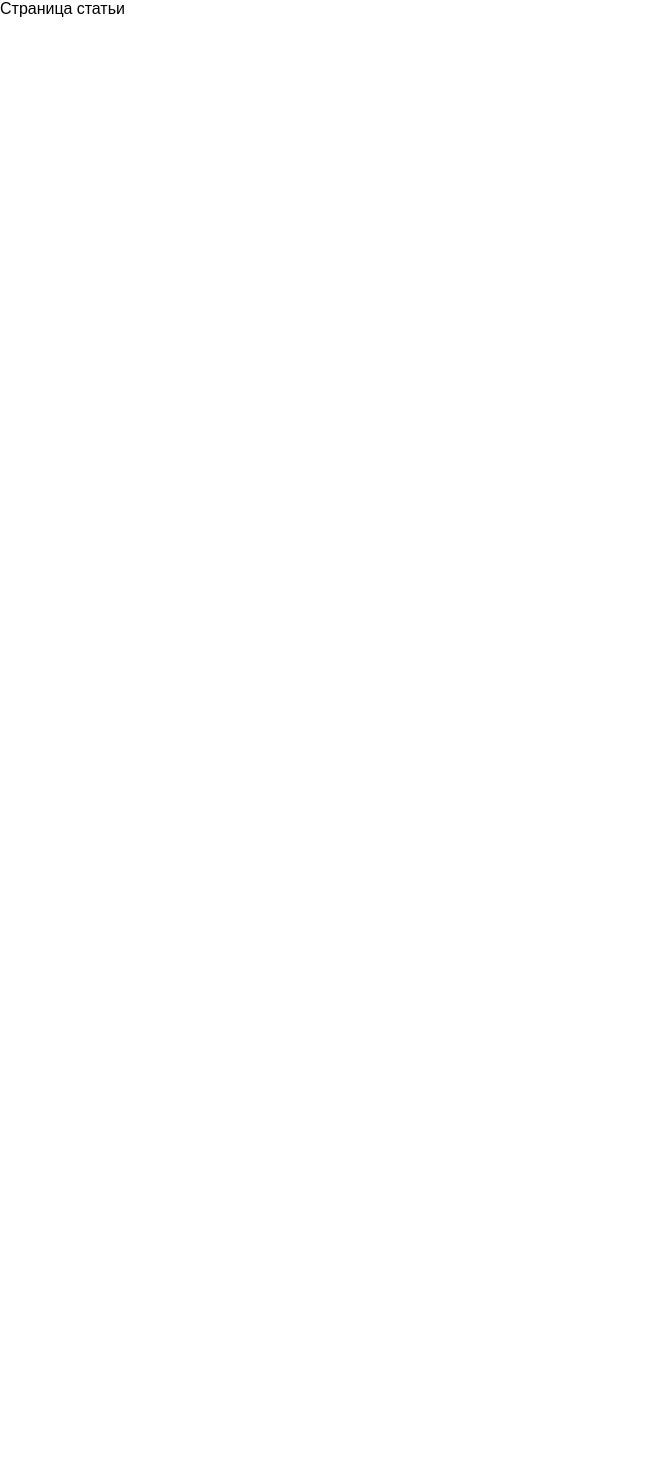
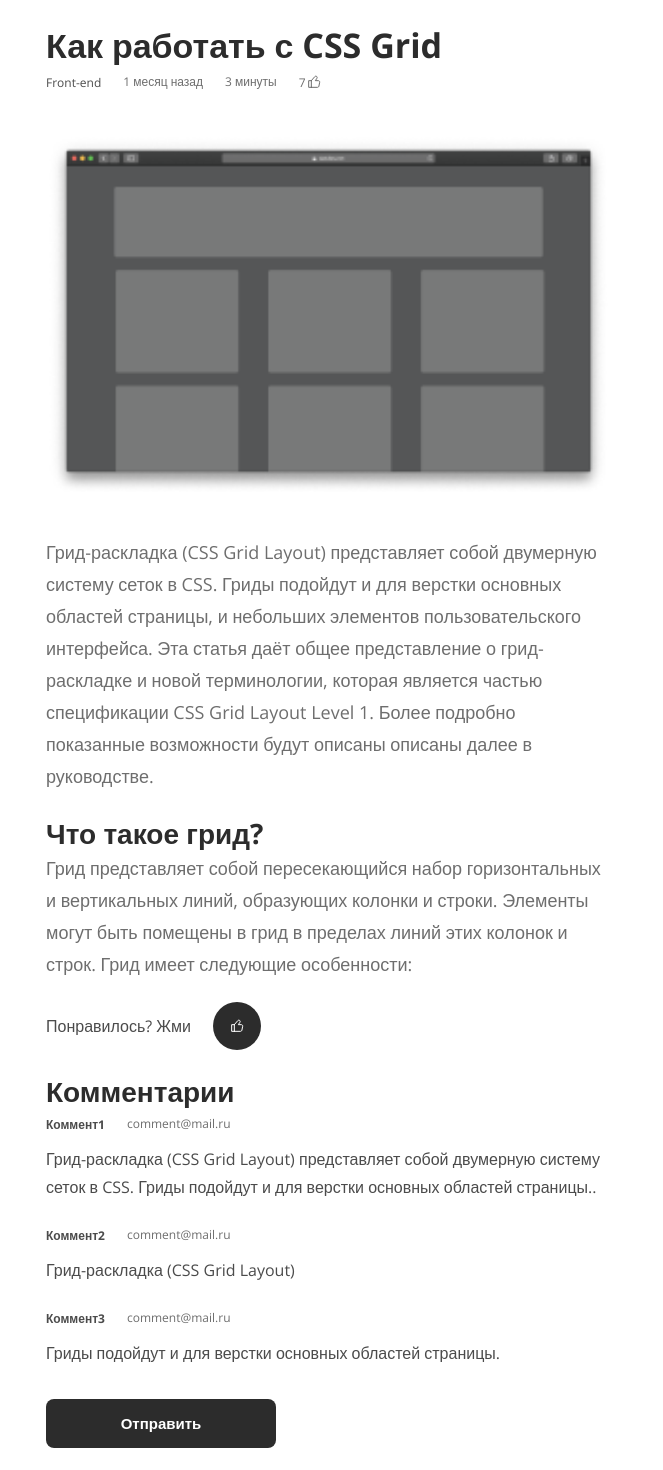
Before and after one commit to frontvlad/dz, a Next.js app: page /article in a window 1280 px wide. Shown: the part 78-1548 px from the top of the page, without its empty margins (0-663 px from the left). Before the commit the page ends 800 px from the top, so only its background shows below. Built offline with nearby package versions, Linux system fonts and the light colour scheme.

Commit message:
add-layout

```diff
--- /dev/null
+++ b/app/(site)/article/page.module.scss
@@ -0,0 +1,37 @@
+.page {
+  max-width: 657px;
+  padding: 25px 46px;
+
+  .infoWrapper {
+    display: flex;
+    gap: 22px;
+    align-items: center;
+  }
+
+  .img {
+    position: relative;
+    max-width: 687px;
+    height: 440px;
+    text-align: left;
+  }
+
+  .wrapper {
+    margin-bottom: 22px;
+  }
+
+  .likeWrapper {
+    display: flex;
+    gap: 22px;
+    align-items: center;
+  }
+
+  .commentList {
+    display: flex;
+    flex-direction: column;
+    gap: 10px;
+  }
+
+  .button {
+    width: 230px;
+  }
+}
--- a/app/(site)/article/page.tsx
+++ b/app/(site)/article/page.tsx
@@ -1,5 +1,11 @@
 import { Metadata } from "next";
+import Image from "next/image";
 
+import { Comment, LikeButton } from "@/components";
+import { mockComments } from "@/mock/mock";
+import { Button, HTag, Like, P, Tag } from "@/ui";
+
+import styles from "./page.module.scss";
 
 export const metadata: Metadata = {
   title: "Article",
@@ -7,8 +13,65 @@ export const metadata: Metadata = {
 
 export default function Home() {
   return (
-    <main>
-      Страница статьи
+    <main className={styles.page}>
+      <HTag tag="h1">Как работать с CSS Grid</HTag>
+      <div className={styles.infoWrapper}>
+        <Tag type="normal">Front-end</Tag>
+        <Tag type="light">1 месяц назад</Tag>
+        <Tag type="light">3 минуты</Tag>
+        <Like count={7}></Like>
+      </div>
+      <div className={styles.img}>
+        <Image
+          alt="article preview"
+          fill
+          objectFit="contain"
+          src={"/article-img.png"}
+        />
+      </div>
+      <div className={styles.wrapper}>
+        <P size="l">
+          Грид-раскладка (CSS Grid Layout) представляет собой двумерную систему
+          сеток в CSS. Гриды подойдут и для верстки основных областей страницы,
+          и небольших элементов пользовательского интерфейса. Эта статья даёт
+          общее представление о грид-раскладке и новой терминологии, которая
+          является частью спецификации CSS Grid Layout Level 1. Более подробно
+          показанные возможности будут описаны описаны далее в руководстве.
+        </P>
+      </div>
+      <div className={styles.wrapper}>
+        <HTag tag="h2">Что такое грид?</HTag>
+        <P size="l">
+          Грид представляет собой пересекающийся набор горизонтальных и
+          вертикальных линий, образующих колонки и строки. Элементы могут быть
+          помещены в грид в пределах линий этих колонок и строк. Грид имеет
+          следующие особенности:
+        </P>
+      </div>
+      <div className={styles.wrapper}>
+        <div className={styles.likeWrapper}>
+          <P size="m">Понравилось? Жми</P>
+          <LikeButton isActive />
+        </div>
+      </div>
+      <div className={styles.wrapper}>
+        <HTag tag="h2">Комментарии</HTag>
+        <div className={styles.commentList}>
+          {mockComments.map((comment) => {
+            return (
+              <Comment
+                key={comment.id}
+                email={comment.email}
+                name={comment.name}
+              >
+                {comment.comment}
+              </Comment>
+            );
+          })}
+        </div>
+      </div>
+
+      <Button className={styles.button}>Отправить</Button>
     </main>
   );
 }
--- /dev/null
+++ b/app/(site)/page.module.scss
@@ -0,0 +1,10 @@
+.list {
+    display: grid;
+    grid-template-columns: repeat(auto-fit, minmax(250px, 1fr));
+    gap: 34px;
+    justify-items: center;
+}
+
+.page {
+    padding: 0 46px 10px;
+}
--- a/components/ArticleCard/ArticleCard.module.scss
+++ b/components/ArticleCard/ArticleCard.module.scss
@@ -1,4 +1,5 @@
 .card {
+  width: 100%;
   min-width: 250px;
   max-width: 450px;
   padding: 10px;
--- /dev/null
+++ b/components/Comment/Comment.module.scss
@@ -0,0 +1,10 @@
+.userWrapper {
+  display: flex;
+  gap: 22px;
+  align-items: center;
+  margin-bottom: 7px;
+}
+
+.comment {
+  margin-bottom: 10px;
+}
--- /dev/null
+++ b/components/Comment/Comment.tsx
@@ -0,0 +1,27 @@
+import clsx from "clsx";
+import React, { FC } from "react";
+
+import { P, Tag } from "@/ui";
+
+import styles from "./Comment.module.scss";
+import { CommentProps } from "./Comment.props";
+
+export const Comment: FC<CommentProps> = ({
+  name,
+  email,
+  children,
+  className,
+  ...props
+}) => {
+  return (
+    <div className={clsx(styles.card, className)} {...props}>
+      <div className={styles.userWrapper}>
+        <Tag type="bold">{name}</Tag>
+        <Tag type="light">{email}</Tag>
+      </div>
+      <P className={styles.comment} size="m">
+        {children}
+      </P>
+    </div>
+  );
+};
--- a/components/Header/Header.module.scss
+++ b/components/Header/Header.module.scss
@@ -4,7 +4,7 @@
   align-items: center;
   justify-content: space-between;
 
-  padding: 10px;
+  padding: 10px 46px;
 
   .title {
     font-size: 40px;
--- a/components/index.ts
+++ b/components/index.ts
@@ -1,3 +1,4 @@
 export * from "./ArticleCard/ArticleCard";
+export * from "./Comment/Comment";
 export * from "./Header/Header";
 export * from "./LikeButton/LikeButton";
--- a/mock/mock.ts
+++ b/mock/mock.ts
@@ -1,4 +1,49 @@
-export const mockData = {
+export const mockData = [
+  {
+    category: "Front-end",
+    description:
+      "Грид-раскладка (CSS Grid Layout) представляет собой двумерную систему сеток в CSS. Гриды подойдут и для верстки основных областей страницы..",
+    likeCount: 4,
+    publicationTime: "1 месяц назад",
+    readingTime: "9 минут",
+    title: "Как работать с CSS Grid?",
+    href: "/article",
+    img: "/article-img.png",
+  },
+  {
+    category: "Front-end",
+    description:
+      "Грид-раскладка",
+    likeCount: 4,
+    publicationTime: "1 месяц назад",
+    readingTime: "3 минуты",
+    title: "Как работать с CSS Grid?",
+    href: "/article",
+    img: "/article-img.png",
+  },
+  {
+    category: "Front-end",
+    description:
+      "Гриды подойдут и для верстки основных областей страницы..",
+    likeCount: 4,
+    publicationTime: "2 месяца назад",
+    readingTime: "3 минуты",
+    title: "Как работать с CSS Grid?",
+    href: "/article",
+    img: "/article-img.png",
+  },
+  {
+    category: "Front-end",
+    description:
+      "CSS Grid",
+    likeCount: 4,
+    publicationTime: "2 месяца назад",
+    readingTime: "9 минуты",
+    title: "Как работать с CSS Grid?",
+    href: "/article",
+    img: "/article-img.png",
+  },
+  {
     category: "Front-end",
     description:
       "Грид-раскладка (CSS Grid Layout) представляет собой двумерную систему сеток в CSS. Гриды подойдут и для верстки основных областей страницы..",
@@ -6,6 +51,95 @@ export const mockData = {
     publicationTime: "1 месяц назад",
     readingTime: "3 минуты",
     title: "Как работать с CSS Grid?",
-  href: "/",
+    href: "/article",
     img: "/article-img.png",
-};
+  },
+  {
+    category: "Front-end",
+    description:
+      "CSS",
+    likeCount: 4,
+    publicationTime: "1 месяц назад",
+    readingTime: "3 минуты",
+    title: "Как работать с CSS Grid?",
+    href: "/article",
+    img: "/article-img.png",
+  },
+  {
+    category: "Front-end",
+    description:
+      "Грид-раскладка (CSS Grid Layout) представляет собой двумерную систему сеток в CSS. Гриды подойдут и для верстки основных областей страницы..",
+    likeCount: 4,
+    publicationTime: "1 месяц назад",
+    readingTime: "3 минуты",
+    title: "Как работать с CSS Grid?",
+    href: "/article",
+    img: "/article-img.png",
+  },
+  {
+    category: "Front-end",
+    description:
+      "Грид-раскладка (CSS Grid Layout) представляет собой двумерную систему сеток в CSS. Гриды подойдут и для верстки основных областей страницы..",
+    likeCount: 4,
+    publicationTime: "1 месяц назад",
+    readingTime: "3 минуты",
+    title: "Как работать с CSS Grid?",
+    href: "/article",
+    img: "/article-img.png",
+  },
+  {
+    category: "Front-end",
+    description:
+      "Грид-раскладка",
+    likeCount: 4,
+    publicationTime: "1 месяц назад",
+    readingTime: "2 минуты",
+    title: "Как работать с CSS Grid?",
+    href: "/article",
+    img: "/article-img.png",
+  },
+  {
+    category: "Front-end",
+    description:
+      "Грид-раскладка",
+    likeCount: 4,
+    publicationTime: "1 месяц назад",
+    readingTime: "3 минуты",
+    title: "Как работать с CSS Grid?",
+    href: "/article",
+    img: "/article-img.png",
+  },
+  {
+    category: "Front-end",
+    description:
+      "Грид-раскладка",
+    likeCount: 4,
+    publicationTime: "1 месяц назад",
+    readingTime: "3 минуты",
+    title: "Как работать с CSS Grid?",
+    href: "/article",
+    img: "/article-img.png",
+  },
+];
+
+export const mockComments = [
+  {
+    id: 23141,
+    name: "Коммент1",
+    email: "comment@mail.ru",
+    comment:
+      "Грид-раскладка (CSS Grid Layout) представляет собой двумерную систему сеток в CSS. Гриды подойдут и для верстки основных областей страницы..",
+  },
+  {
+    id: 2314442312,
+    name: "Коммент2",
+    email: "comment@mail.ru",
+    comment: "Грид-раскладка (CSS Grid Layout)",
+  },
+  {
+    id: 33333,
+    name: "Коммент3",
+    email: "comment@mail.ru",
+    comment: "Гриды подойдут и для верстки основных областей страницы.",
+  },
+];
--- a/ui/Tag/Tag.module.scss
+++ b/ui/Tag/Tag.module.scss
@@ -1,5 +1,6 @@
 .tag {
   display: inline-block;
+  white-space: nowrap;
 }
 
 .normal {
```
Also changed, not shown: app/(site)/page.tsx (+9 -4 lines), components/Comment/Comment.props.ts (added, +8 -0 lines). Lines whose indentation alone changed are shown as unchanged.
